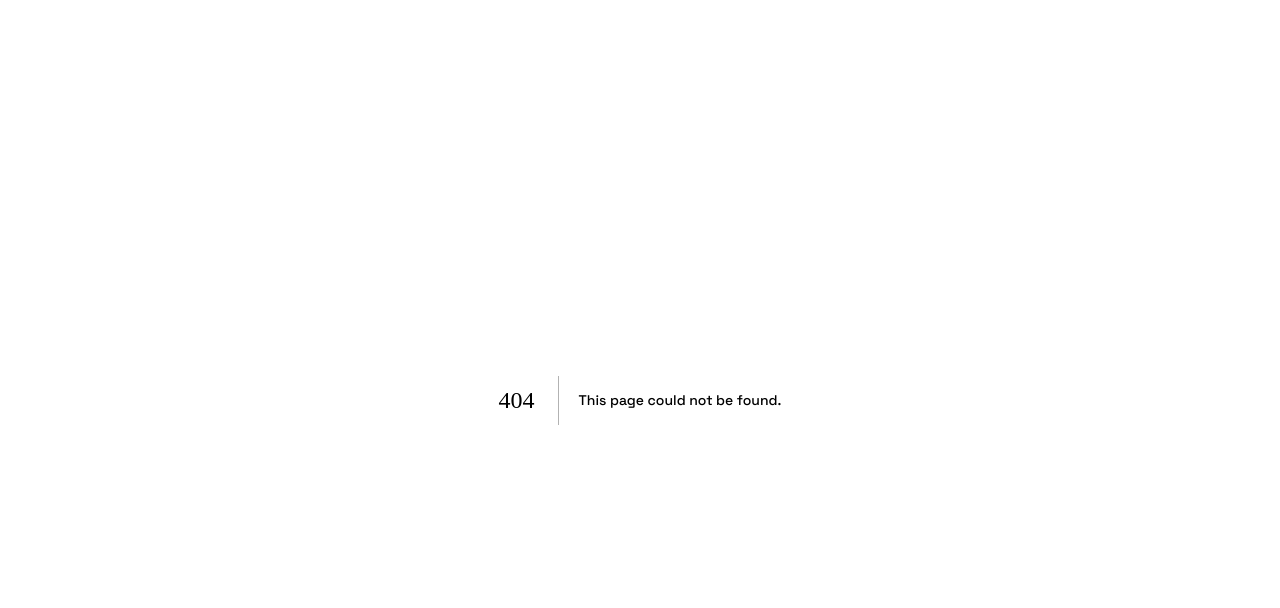
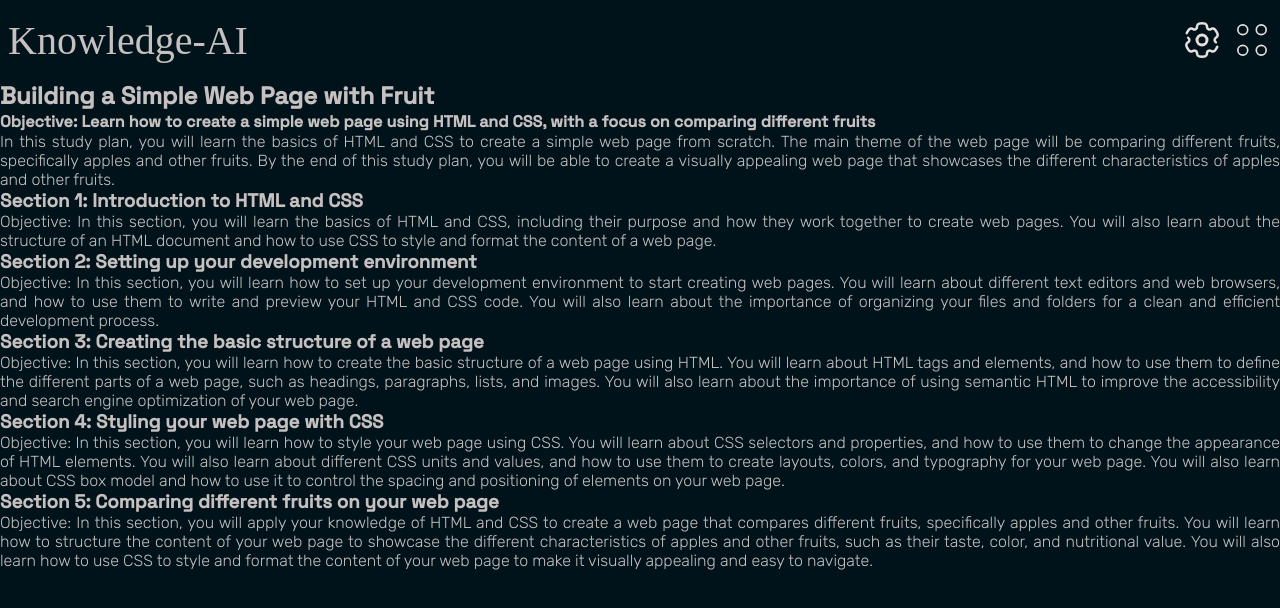
Before and after one commit to Charlytoc/knowledge-ai-front, a Next.js app: page /learn/1 in a window 1280 px wide. Before the commit this address had no page. Shown: the top 608 px of the page. Built offline with nearby package versions, Linux system fonts and the light colour scheme; a web font is replaced by a local one.

Commit message:
adding a view to the study plans

```diff
--- /dev/null
+++ b/app/learn/[studyplan]/page.tsx
@@ -0,0 +1,33 @@
+'use client'
+import NavBar from "@/app/resources/components/ui/NavBar"
+import { sections } from "@/app/resources/files/sections";
+import { useStore } from "@/app/resources/context/store";
+export default function StudyPlanPage() {
+    const { settings } = useStore()
+    return (
+        <main className={`page ${settings.theme}`}>
+            <NavBar />
+           <h2>Building a Simple Web Page with Fruit</h2>
+           <h4>Objective: Learn how to create a simple web page using HTML and CSS, with a focus on comparing different fruits</h4>
+           <p>In this study plan, you will learn the basics of HTML and CSS to create a simple web page from scratch. The main theme of the web page will be comparing different fruits, specifically apples and other fruits. By the end of this study plan, you will be able to create a visually appealing web page that showcases the different characteristics of apples and other fruits.</p>
+            {sections.map((item, key) => (
+                <SectionComponent key={key} title={item.title} objective={item.objective} />
+            ))}
+           </main>
+    )
+}
+
+interface ISectionProps {
+    title: string
+    objective: string
+}
+
+
+const SectionComponent = (SectionProps:ISectionProps) => {
+    return (
+        <div className="component-section">
+            <h3>{SectionProps.title}</h3>
+            <p>{SectionProps.objective}</p>
+        </div>
+    )
+}
--- /dev/null
+++ b/app/resources/files/sections.tsx
@@ -0,0 +1,22 @@
+export const sections = [
+    {
+        title: 'Section 1: Introduction to HTML and CSS',
+        objective: 'Objective: In this section, you will learn the basics of HTML and CSS, including their purpose and how they work together to create web pages. You will also learn about the structure of an HTML document and how to use CSS to style and format the content of a web page.'
+    },
+    {
+        title: 'Section 2: Setting up your development environment	',
+        objective: 'Objective: In this section, you will learn how to set up your development environment to start creating web pages. You will learn about different text editors and web browsers, and how to use them to write and preview your HTML and CSS code. You will also learn about the importance of organizing your files and folders for a clean and efficient development process.	'
+    },
+    {
+        title: 'Section 3: Creating the basic structure of a web page',
+        objective: 'Objective: In this section, you will learn how to create the basic structure of a web page using HTML. You will learn about HTML tags and elements, and how to use them to define the different parts of a web page, such as headings, paragraphs, lists, and images. You will also learn about the importance of using semantic HTML to improve the accessibility and search engine optimization of your web page.	'
+    },
+    {
+        title: 'Section 4: Styling your web page with CSS',
+        objective: 'Objective: In this section, you will learn how to style your web page using CSS. You will learn about CSS selectors and properties, and how to use them to change the appearance of HTML elements. You will also learn about different CSS units and values, and how to use them to create layouts, colors, and typography for your web page. You will also learn about CSS box model and how to use it to control the spacing and positioning of elements on your web page.	'
+    },
+    {
+        title: 'Section 5: Comparing different fruits on your web page	',
+        objective: 'Objective: In this section, you will apply your knowledge of HTML and CSS to create a web page that compares different fruits, specifically apples and other fruits. You will learn how to structure the content of your web page to showcase the different characteristics of apples and other fruits, such as their taste, color, and nutritional value. You will also learn how to use CSS to style and format the content of your web page to make it visually appealing and easy to navigate.	'
+    },
+]
```
Also changed, not shown: app/learn/page.tsx (added, +7 -0 lines).
